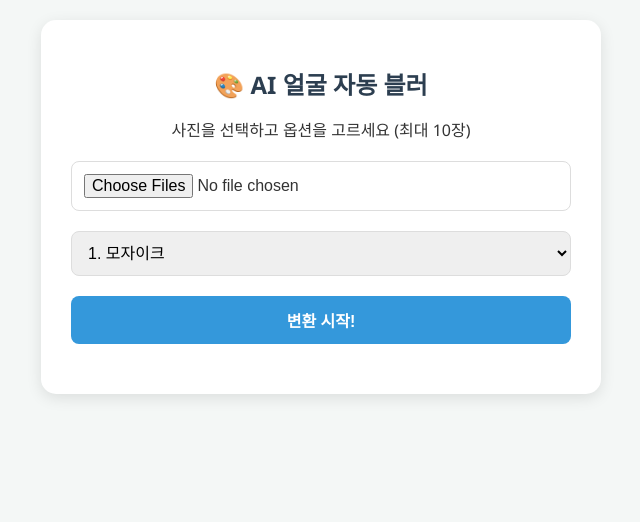
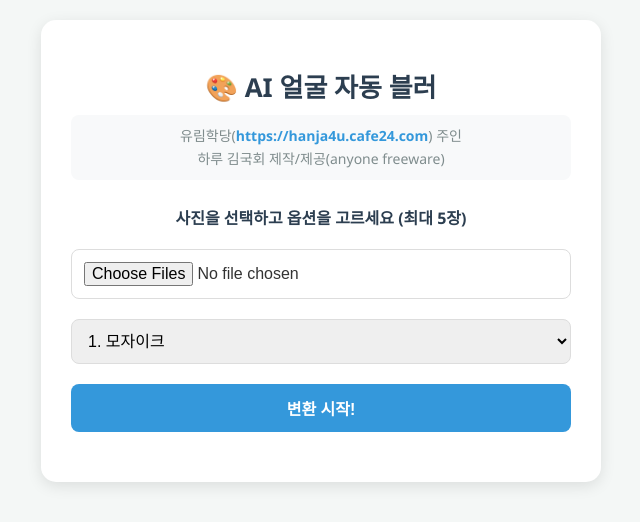
Before and after one commit to okukhee78/face-blur-app, a Flask app: page / in a window 1280 px wide. Shown: the top 522 px of the page, without its empty margins (319-959 px from the left). Run offline with Flask 3, Linux system fonts and the light colour scheme.

Commit message:
Update index.html

```diff
--- a/templates/index.html
+++ b/templates/index.html
@@ -3,11 +3,17 @@
 <head>
     <meta charset="UTF-8">
     <meta name="viewport" content="width=device-width, initial-scale=1.0">
-    <title>AI 얼굴 자동 블러</title>
+    <title>AI 얼굴 자동 블러 - 유림학당</title>
     <style>
         body { font-family: 'Segoe UI', Tahoma, Geneva, Verdana, sans-serif; background-color: #f4f7f6; color: #333; margin: 0; padding: 20px; text-align: center; }
         .container { max-width: 500px; margin: 0 auto; background: white; padding: 30px; border-radius: 15px; box-shadow: 0 4px 15px rgba(0,0,0,0.1); }
-        h1 { color: #2c3e50; font-size: 24px; }
+        h1 { color: #2c3e50; font-size: 26px; margin-bottom: 10px; }
+
+        /* 👨‍🏫 제작자 정보 스타일 */
+        .author-info { font-size: 14px; color: #7f8c8d; margin-bottom: 25px; line-height: 1.6; background-color: #f8f9fa; padding: 10px; border-radius: 8px; }
+        .author-info a { color: #3498db; text-decoration: none; font-weight: bold; }
+        .author-info a:hover { text-decoration: underline; color: #2980b9; }
+
         form { margin-top: 20px; }
         .file-input, .select-box, .submit-btn { width: 100%; margin-bottom: 20px; padding: 12px; border-radius: 8px; border: 1px solid #ddd; box-sizing: border-box; font-size: 16px; }
         .submit-btn { background-color: #3498db; color: white; border: none; font-weight: bold; cursor: pointer; transition: 0.3s; }
@@ -20,7 +26,13 @@
 <body>
     <div class="container">
         <h1>🎨 AI 얼굴 자동 블러</h1>
-        <p>사진을 선택하고 옵션을 고르세요 (최대 10장)</p>
+
+        <div class="author-info">
+            유림학당(<a href="https://hanja4u.cafe24.com" target="_blank">https://hanja4u.cafe24.com</a>) 주인<br>
+            하루 김국회 제작/제공(anyone freeware)
+        </div>
+
+        <p style="font-weight: bold; color: #2c3e50;">사진을 선택하고 옵션을 고르세요 (최대 5장)</p>
 
         <form action="/upload" method="POST" enctype="multipart/form-data">
             <input type="file" name="files" class="file-input" multiple accept="image/*" required>
@@ -45,7 +57,7 @@
             {% for img in result_images %}
                 <img src="{{ url_for('static', filename='results/' + img) }}" class="result-img" alt="결과 이미지">
                 <br>
-                <a href="{{ url_for('static', filename='results/' + img) }}" download style="display:inline-block; margin-bottom:20px; color:#3498db; font-weight:bold;">⬇️ 개별 다운로드</a>
+                <a href="{{ url_for('static', filename='results/' + img) }}" download style="display:inline-block; margin-bottom:20px; color:#3498db; font-weight:bold;">⬇️ 개별 사진 다운로드</a>
                 <br>
             {% endfor %}
         {% endif %}
```
